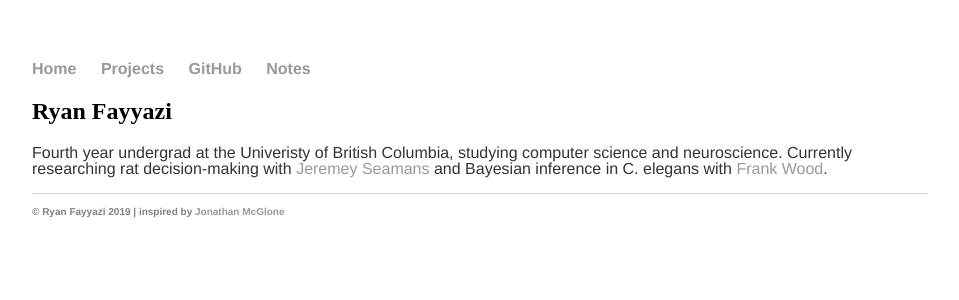
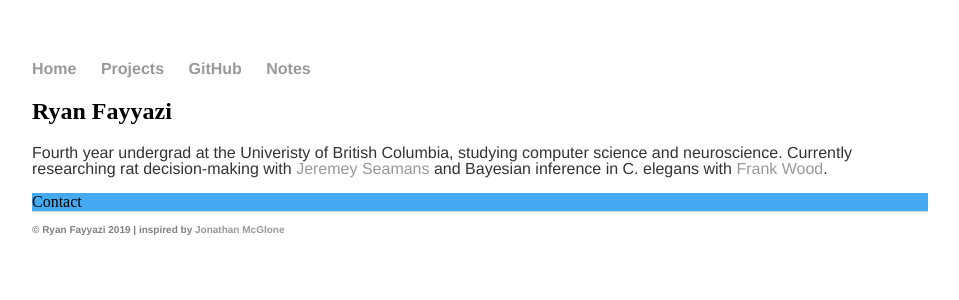
Before and after one commit to rfayyazi/rfayyazi.github.io, a Jekyll site: the page built from index.md, in a window 1280 px wide. Shown: the top 300 px of the page, without its empty margins (160-1119 px from the left). Built offline with Jekyll 4.4.1, drawn with Linux system fonts in a browser that asks for light colours; our own code applies the rules of GitHub Pages for plain Markdown files.

Commit message:
Update index.md

```diff
--- a/index.md
+++ b/index.md
@@ -7,5 +7,7 @@ layout: default
 Fourth year undergrad at the Univeristy of British Columbia, studying computer science and neuroscience.
 Currently researching rat decision-making with [Jeremey Seamans][1] and Bayesian inference in C. elegans with [Frank Wood][2].
 
+<aside>Contact</aside>
+
 [1]: https://www.centreforbrainhealth.ca/seamans-jeremy
 [2]: https://www.cs.ubc.ca/~fwood/
```
